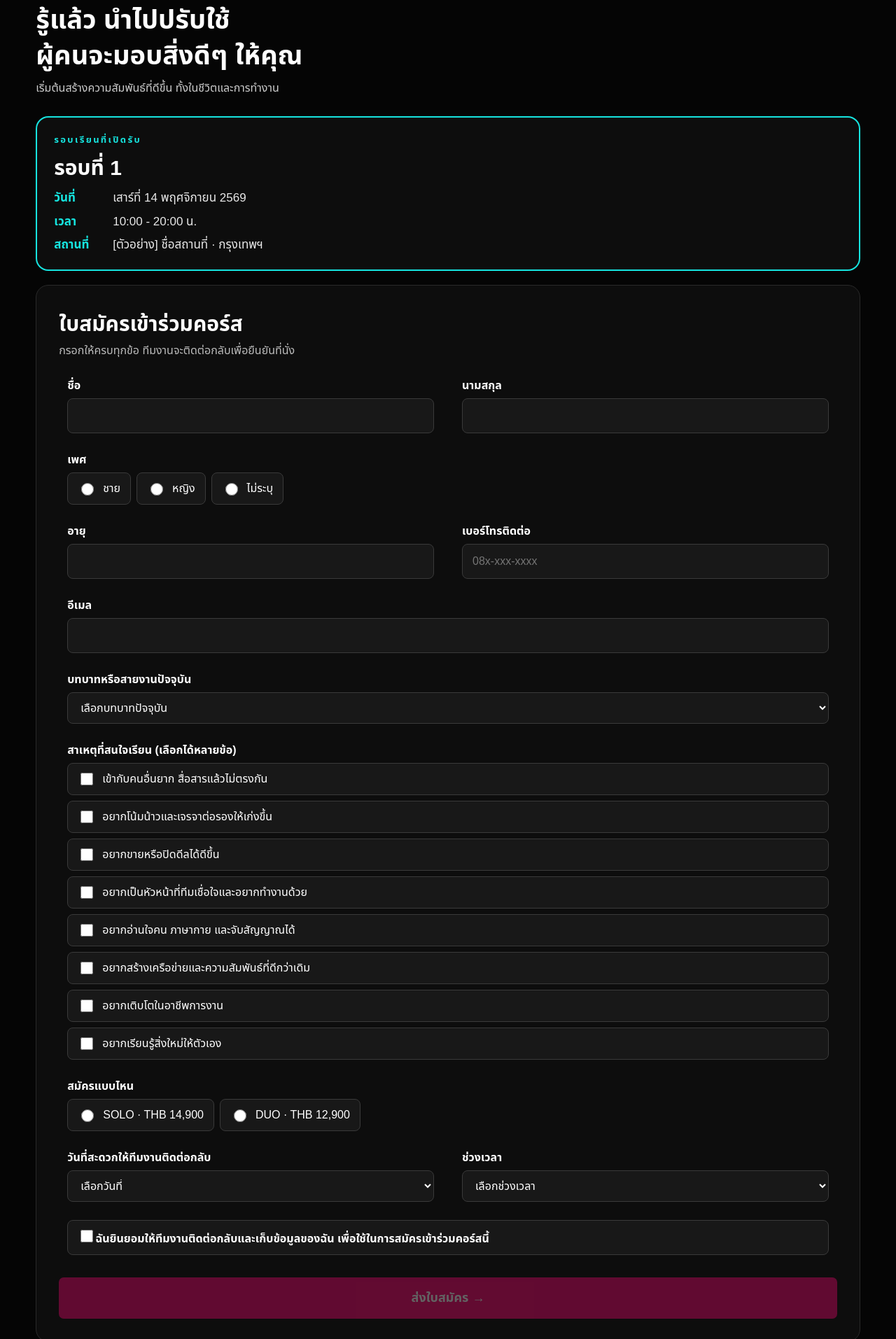
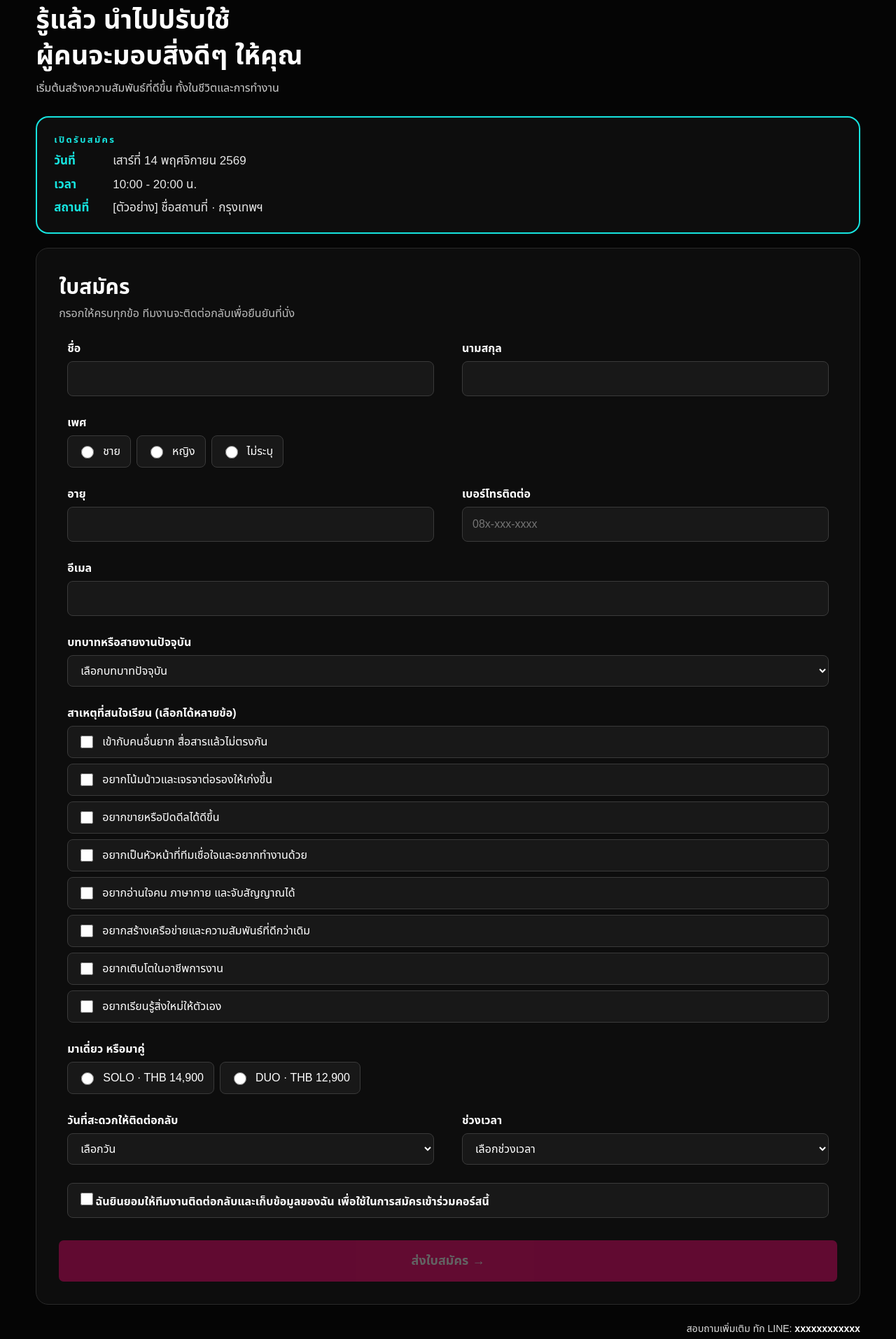
Before and after one commit to pramotekee/tokbud, a website: page you-talk-people-like-landingy.html in a window 1280 px wide. Shown: the part 2234-4147 px from the top of the page at 70% size. Drawn offline with Linux system fonts and the light colour scheme; no server answers; a web font is replaced by a local one.

Commit message:
Update you-talk-people-like-landingy.html

```diff
--- a/you-talk-people-like-landingy.html
+++ b/you-talk-people-like-landingy.html
@@ -49,7 +49,7 @@
 <section class="cta"><div class="wrap">
 <div class="cta-grid"><div><h2>รู้แล้ว นำไปปรับใช้<br>ผู้คนจะมอบสิ่งดีๆ ให้คุณ</h2><p>เริ่มต้นสร้างความสัมพันธ์ที่ดีขึ้น ทั้งในชีวิตและการทำงาน</p></div></div>
 
-<div class="round" id="roundCard"><div class="tag">รอบเรียนที่เปิดรับ</div><h3 id="rLabel">รอบที่ 1</h3>
+<div class="round" id="roundCard"><div class="tag">เปิดรับสมัคร</div>
 <div class="row"><b>วันที่</b><span id="rDate">เสาร์ที่ 14 พฤศจิกายน 2569</span></div>
 <div class="row"><b>เวลา</b><span id="rTime">10:00 - 20:00 น.</span></div>
 <div class="row"><b>สถานที่</b><span id="rLoc">[ตัวอย่าง] ชื่อสถานที่ · กรุงเทพฯ</span></div>
@@ -58,7 +58,7 @@
 <div class="form" id="fullMsg" hidden><h3>รอบนี้เต็มแล้ว</h3><p class="hint" style="margin:0">โปรดติดตามรอบใหม่นะครับ</p></div>
 
 <form class="form" id="applyForm" novalidate>
-<h3>ใบสมัครเข้าร่วมคอร์ส</h3><p class="hint">กรอกให้ครบทุกข้อ ทีมงานจะติดต่อกลับเพื่อยืนยันที่นั่ง</p>
+<h3>ใบสมัคร</h3><p class="hint">กรอกให้ครบทุกข้อ ทีมงานจะติดต่อกลับเพื่อยืนยันที่นั่ง</p>
 <div class="grid2">
 <div class="q" data-q="firstName"><label for="firstName">ชื่อ</label><input id="firstName" type="text" maxlength="60" autocomplete="given-name"><div class="msg">กรุณากรอกชื่อ</div></div>
 <div class="q" data-q="lastName"><label for="lastName">นามสกุล</label><input id="lastName" type="text" maxlength="60" autocomplete="family-name"><div class="msg">กรุณากรอกนามสกุล</div></div>
@@ -72,7 +72,7 @@
 <div class="q" data-q="role"><label for="role">บทบาทหรือสายงานปัจจุบัน</label><select id="role"></select><div class="msg">กรุณาเลือกบทบาทปัจจุบัน</div></div>
 <div class="sub" id="roleBox"><div class="q" data-q="roleOther"><label for="roleOther">โปรดระบุ</label><input id="roleOther" type="text" maxlength="100"><div class="msg">กรุณาระบุบทบาทของคุณ</div></div></div>
 <div class="q" data-q="interests"><span class="lbl">สาเหตุที่สนใจเรียน (เลือกได้หลายข้อ)</span><div class="opts col" id="interestOpts"></div><div class="msg">กรุณาเลือกอย่างน้อย 1 ข้อ</div></div>
-<div class="q" data-q="package"><span class="lbl">สมัครแบบไหน</span><div class="opts" id="pkgOpts"></div><div class="msg">กรุณาเลือกแบบที่ต้องการสมัคร</div></div>
+<div class="q" data-q="package"><span class="lbl">มาเดี่ยว หรือมาคู่</span><div class="opts" id="pkgOpts"></div><div class="msg">กรุณาเลือกแบบที่ต้องการสมัคร</div></div>
 <div class="sub" id="partnerBox"><h4>ข้อมูลผู้ร่วมเรียน (DUO)</h4>
 <div class="grid2">
 <div class="q" data-q="partnerFirstName"><label for="pFirst">ชื่อ</label><input id="pFirst" type="text" maxlength="60"><div class="msg">กรุณากรอกชื่อผู้ร่วมเรียน</div></div>
@@ -82,7 +82,7 @@
 <div class="q" data-q="partnerEmail"><label for="pEmail">อีเมล</label><input id="pEmail" type="email" maxlength="120"><div class="msg">กรุณากรอกอีเมลผู้ร่วมเรียนให้ถูกต้อง</div></div>
 </div>
 <div class="grid2">
-<div class="q" data-q="callbackDate"><label for="cbDate">วันที่สะดวกให้ทีมงานติดต่อกลับ</label><select id="cbDate"></select><div class="msg">กรุณาเลือกวันที่</div></div>
+<div class="q" data-q="callbackDate"><label for="cbDate">วันที่สะดวกให้ติดต่อกลับ</label><select id="cbDate"></select><div class="msg">กรุณาเลือกวัน</div></div>
 <div class="q" data-q="callbackSlot"><label for="cbSlot">ช่วงเวลา</label><select id="cbSlot"></select><div class="msg">กรุณาเลือกช่วงเวลา</div></div>
 </div>
 <div class="q" data-q="consent"><label class="opt" for="consent"><input type="checkbox" id="consent"><span>ฉันยินยอมให้ทีมงานติดต่อกลับและเก็บข้อมูลของฉัน เพื่อใช้ในการสมัครเข้าร่วมคอร์สนี้</span></label></div>
@@ -107,13 +107,12 @@
 var API='/api/training',OTHER='อื่นๆ';
 var $=function(id){return document.getElementById(id)};
 var GENDERS=['ชาย','หญิง','ไม่ระบุ'];
-var ROLES=['เจ้าของธุรกิจ/ผู้บริหาร','หัวหน้าทีม/ผู้จัดการ','พนักงานประจำ','ฝ่ายขาย/ธุรกิจ','ฟรีแลนซ์','นักศึกษา/เริ่มทำงาน',OTHER];
+var ROLES=['เจ้าของธุรกิจ/ผู้บริหาร','หัวหน้าทีม/ผู้จัดการ','พนักงาน','ฝ่ายขาย/พัฒนาธุรกิจ','ฟรีแลนซ์','นักศึกษา/เริ่มทำงาน',OTHER];
 var INTERESTS=['เข้ากับคนอื่นยาก สื่อสารแล้วไม่ตรงกัน','อยากโน้มน้าวและเจรจาต่อรองให้เก่งขึ้น','อยากขายหรือปิดดีลได้ดีขึ้น','อยากเป็นหัวหน้าที่ทีมเชื่อใจและอยากทำงานด้วย','อยากอ่านใจคน ภาษากาย และจับสัญญาณได้','อยากสร้างเครือข่ายและความสัมพันธ์ที่ดีกว่าเดิม','อยากเติบโตในอาชีพการงาน','อยากเรียนรู้สิ่งใหม่ให้ตัวเอง'];
 var SLOTS=['09:00-12:00','12:00-15:00','15:00-18:00','หลัง 18:00'];
-var WD=['อาทิตย์','จันทร์','อังคาร','พุธ','พฤหัสบดี','ศุกร์','เสาร์'];
-var MO=['มกราคม','กุมภาพันธ์','มีนาคม','เมษายน','พฤษภาคม','มิถุนายน','กรกฎาคม','สิงหาคม','กันยายน','ตุลาคม','พฤศจิกายน','ธันวาคม'];
+var DAYS=['วันจันทร์','วันอังคาร','วันพุธ','วันพฤหัสบดี','วันศุกร์','วันเสาร์','วันอาทิตย์'];
 var appId=(window.crypto&&crypto.randomUUID)?crypto.randomUUID():(Date.now().toString(36)+Math.random().toString(36).slice(2,12));
-var dateLabel={},busy=false,fullShown=false;
+var busy=false,fullShown=false;
 
 function radios(box,name,vals,labels){$(box).innerHTML=vals.map(function(v,i){return '<label class="opt"><input type="radio" name="'+name+'" value="'+v+'"><span>'+(labels?labels[i]:v)+'</span></label>'}).join('')}
 radios('genderOpts','gender',GENDERS);radios('pGenderOpts','pgender',GENDERS);
@@ -121,12 +120,7 @@
 $('interestOpts').innerHTML=INTERESTS.map(function(v){return '<label class="opt"><input type="checkbox" name="interests" value="'+v+'"><span>'+v+'</span></label>'}).join('');
 $('role').innerHTML='<option value="">เลือกบทบาทปัจจุบัน</option>'+ROLES.map(function(v){return '<option>'+v+'</option>'}).join('');
 $('cbSlot').innerHTML='<option value="">เลือกช่วงเวลา</option>'+SLOTS.map(function(v){return '<option value="'+v+'">'+v+' น.</option>'}).join('');
-var opts='<option value="">เลือกวันที่</option>';
-for(var i=1;i<=7;i++){var d=new Date();d.setDate(d.getDate()+i);
- var v=d.getFullYear()+'-'+('0'+(d.getMonth()+1)).slice(-2)+'-'+('0'+d.getDate()).slice(-2);
- dateLabel[v]='วัน'+WD[d.getDay()]+'ที่ '+d.getDate()+' '+MO[d.getMonth()];
- opts+='<option value="'+v+'">'+dateLabel[v]+'</option>'}
-$('cbDate').innerHTML=opts;
+$('cbDate').innerHTML='<option value="">เลือกวัน</option>'+DAYS.map(function(v){return '<option value="'+v+'">'+v+'</option>'}).join('');
 
 var val=function(id){return $(id).value.trim()};
 var chk=function(n){var e=document.querySelector('input[name="'+n+'"]:checked');return e?e.value:''};
@@ -134,7 +128,7 @@
 var phoneOk=function(s){return /^(\+66|0)\d{8,9}$/.test(s.replace(/[\s-]/g,''))};
 
 function setFull(){fullShown=true;$('rFull').hidden=false;$('applyForm').hidden=true;$('fullMsg').hidden=false}
-function showRound(r){if(!r)return;[['label','rLabel'],['date','rDate'],['time','rTime'],['location','rLoc']].forEach(function(p){if(r[p[0]])$(p[1]).textContent=r[p[0]]})}
+function showRound(r){if(!r)return;[['date','rDate'],['time','rTime'],['location','rLoc']].forEach(function(p){if(r[p[0]])$(p[1]).textContent=r[p[0]]})}
 fetch(API,{cache:'no-store'}).then(function(r){return r.json()}).then(function(d){if(d&&d.ok){showRound(d.round);if(d.status==='full')setFull()}}).catch(function(){});
 
 $('role').addEventListener('change',function(){$('roleBox').classList.toggle('show',this.value===OTHER)});
@@ -158,7 +152,7 @@
 }
 function showErr(t){var e=$('formErr');e.textContent=t;e.hidden=false}
 function done(v){
- $('dName').textContent=v.firstName;$('dPhone').textContent=v.phone;$('dDate').textContent=dateLabel[v.callbackDate]||v.callbackDate;$('dSlot').textContent=v.callbackSlot+' น.';
+ $('dName').textContent=v.firstName;$('dPhone').textContent=v.phone;$('dDate').textContent=v.callbackDate;$('dSlot').textContent=v.callbackSlot+' น.';
  $('applyForm').hidden=true;$('doneBox').hidden=false;$('doneBox').scrollIntoView({behavior:'smooth',block:'center'});
 }
 $('applyForm').addEventListener('submit',function(e){
@@ -167,13 +161,13 @@
  if(r.first){r.first.scrollIntoView({behavior:'smooth',block:'center'});var f=r.first.querySelector('input,select');if(f)f.focus({preventScroll:true});return}
  busy=true;var btn=$('submitBtn');btn.disabled=true;btn.textContent='กำลังส่ง…';
  var payload=r.data;payload.applicationId=appId;payload.consent=true;payload.website=$('website').value;
- var ctrl=new AbortController(),t=setTimeout(function(){ctrl.abort()},20000);
+ var st=0,ctrl=new AbortController(),t=setTimeout(function(){ctrl.abort()},20000);
  fetch(API,{method:'POST',headers:{'Content-Type':'application/json'},body:JSON.stringify(payload),signal:ctrl.signal})
- .then(function(res){return res.json().catch(function(){return null})})
+ .then(function(res){st=res.status;return res.json().catch(function(){return null})})
  .then(function(d){
   if(d&&d.ok){done(payload);return}
   if(d&&d.error==='full'){setFull();return}
-  showErr((d&&d.message)||'ส่งใบสมัครไม่สำเร็จ กรุณาลองใหม่อีกครั้ง');
+  showErr((d&&d.message)||('ส่งใบสมัครไม่สำเร็จ กรุณาลองใหม่อีกครั้ง (รหัส '+st+')'));
  })
  .catch(function(x){showErr(x&&x.name==='AbortError'?'เชื่อมต่อช้าเกินไป กรุณาลองส่งอีกครั้ง':'ส่งไม่สำเร็จ กรุณาตรวจสอบอินเทอร์เน็ตแล้วลองใหม่')})
  .then(function(){clearTimeout(t);busy=false;btn.textContent='ส่งใบสมัคร →';btn.disabled=!$('consent').checked});
```
